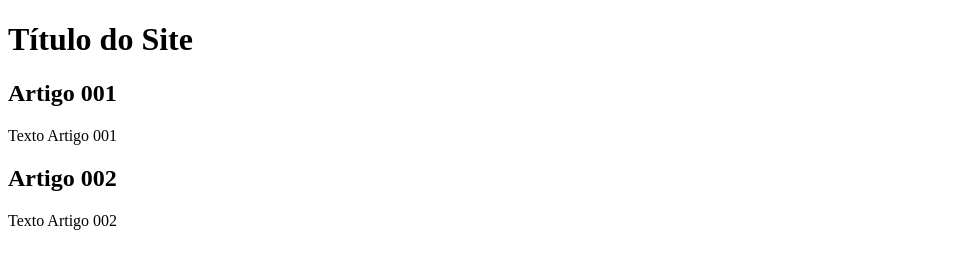
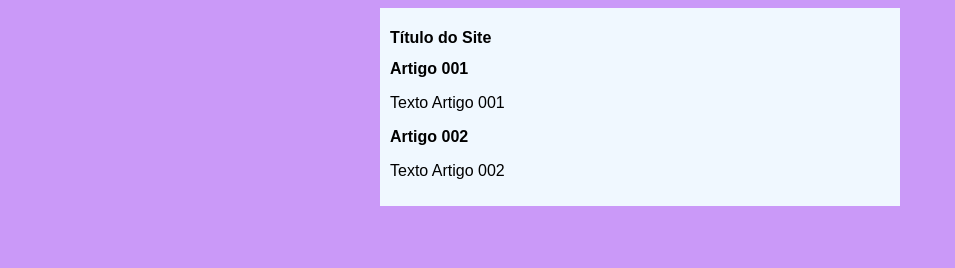
Before and after one commit to Victormaciel25/projeto-site, a plain HTML site: page index.html in a window 1280 px wide. Shown: the whole page, without its empty margins (0-955 px from the left). Drawn offline with Linux system fonts and the light colour scheme.

Commit message:
started to design

```diff
--- /dev/null
+++ b/estilos/style.css
@@ -0,0 +1,16 @@
+*{
+    font-family: Arial, Helvetica, sans-serif;
+    font-size: 16px;
+}
+
+body {
+    background-color: rgb(202, 153, 248);
+}
+
+main{
+    background-color: aliceblue;
+    width:500px;
+    margin: auto;
+    padding: 10px;
+    box-shadow: 3px 3px 5 px rgba(0, 0, 0, 0.479);
+}
--- a/index.html
+++ b/index.html
@@ -5,6 +5,7 @@
     <meta http-equiv="X-UA-Compatible" content="IE=edge">
     <meta name="viewport" content="width=device-width, initial-scale=1.0">
     <title>Título do Site</title>
+    <link rel="stylesheet" href="estilos/style.css">
 </head>
 <body>
     <main>
```
